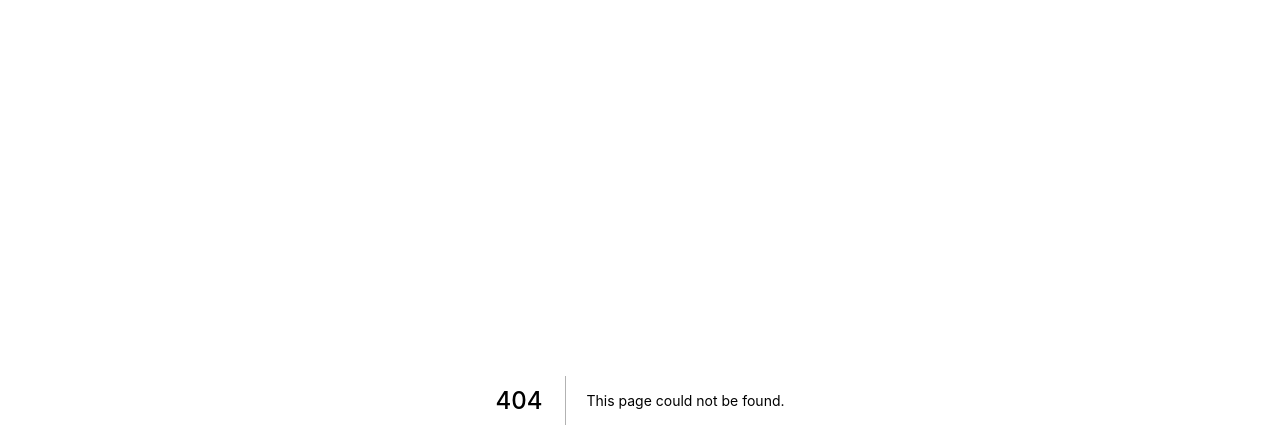
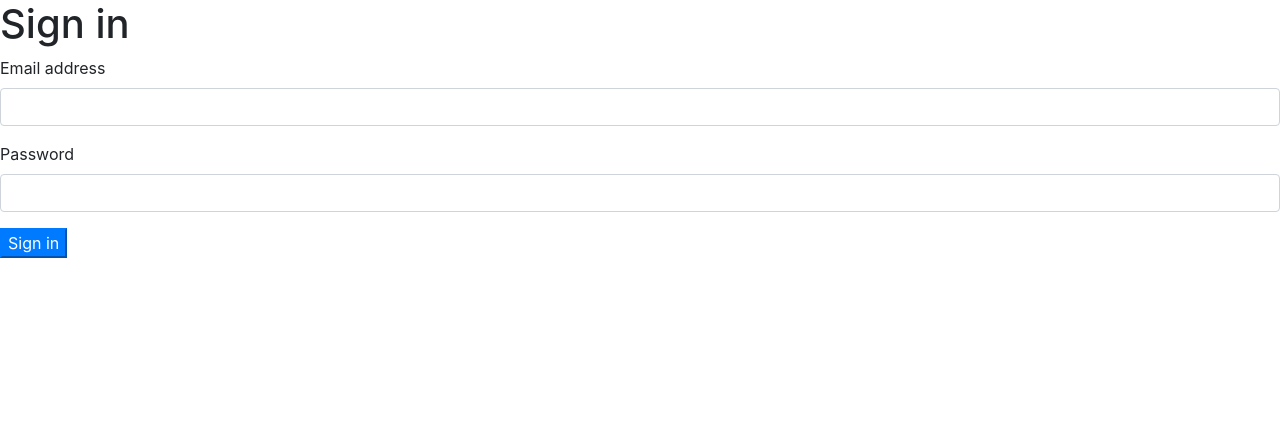
Before and after one commit to conor47/Ticketing, a Next.js app in the folder client/: page /auth/signin in a window 1280 px wide. Before the commit this address had no page. Shown: the top 448 px of the page. Built offline with nearby package versions, Linux system fonts and the light colour scheme.

Commit message:
Added sign in page. Updated landing page

```diff
--- /dev/null
+++ b/client/pages/auth/signin.js
@@ -0,0 +1,51 @@
+import React, { useState } from 'react';
+import Router from 'next/router';
+
+import useRequest from '../../hooks/useRequest';
+
+const Signin = () => {
+  const [email, setEmail] = useState('');
+  const [password, setPassword] = useState('');
+  const { doRequest, errors } = useRequest({
+    url: '/api/users/signin',
+    method: 'post',
+    body: {
+      email,
+      password,
+    },
+    onSuccess: () => Router.push('/'),
+  });
+
+  const onSubmit = async (event) => {
+    event.preventDefault();
+    doRequest();
+  };
+
+  return (
+    <form onSubmit={onSubmit}>
+      <h1>Sign in</h1>
+      <div className="form-group">
+        <label>Email address</label>
+        <input
+          value={email}
+          onChange={(e) => setEmail(e.target.value)}
+          type="text"
+          className="form-control"
+        />
+      </div>
+      <div className="form-group">
+        <label>Password</label>
+        <input
+          value={password}
+          onChange={(e) => setPassword(e.target.value)}
+          type="passowrd"
+          className="form-control"
+        />
+      </div>
+      {errors}
+      <button className="btn-primary">Sign in</button>
+    </form>
+  );
+};
+
+export default Signin;
```
Also changed, not shown: client/pages/banana.js (deleted, +0 -7 lines), client/pages/index.js (+5 -2 lines).
